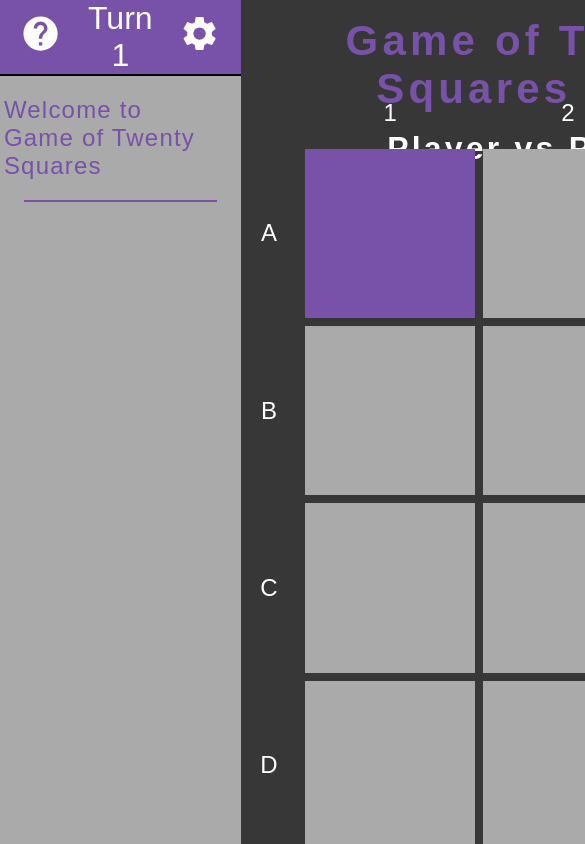
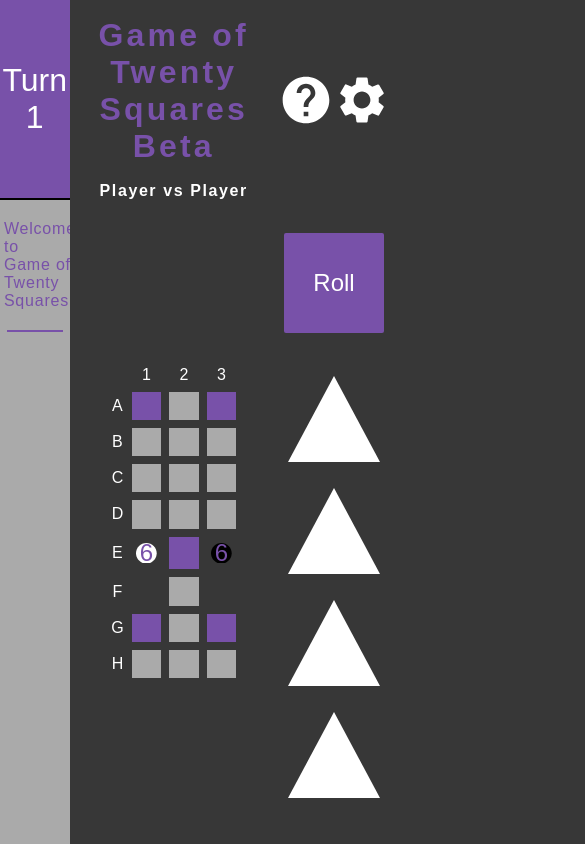
Before and after one commit to JustinTaylorWeiss/GameofTwentySquares, a React (Create React App) app: page /game in a window 390 px wide. Both pictures are taken after a click on the element "Player vs Player". Shown: the top 844 px of the page, 585 px wide, since content can reach past the window. Built offline with nearby package versions, Linux system fonts and the light colour scheme.

Commit message:
finished rough mid view

```diff
--- a/package.json
+++ b/package.json
@@ -11,6 +11,7 @@
     "react": "^17.0.1",
     "react-bootstrap": "^1.5.2",
     "react-dom": "^17.0.1",
+    "react-responsive": "^9.0.0-beta.5",
     "react-router": "^5.2.0",
     "react-router-dom": "^5.2.0",
     "react-scripts": "4.0.2",
--- a/src/game/board/component.jsx
+++ b/src/game/board/component.jsx
@@ -7,7 +7,7 @@ import { GameContext, getTileStonesWithCoords, getTileModifierWithCoords, valida
 
 const GameBoardGrid = styled.div`
   grid-area: board;
-  display: grid;
+  display: inline-grid;
   align-self: center;
   margin: 0 1vw;
   aspect-ratio: 25/10;
@@ -22,6 +22,9 @@ const GameBoardGrid = styled.div`
   @media only screen and (max-aspect-ratio: 1/1) {
     margin: 1vh 0;
     aspect-ratio: 10/25;
+    width: 60%;
+    justify-self: center;
+    place-self: center;
     grid-template-columns: 1fr 3fr 3fr 3fr;
     grid-template-rows: 1fr 3fr 3fr 3fr 3fr 3fr 3fr 3fr 3fr;
     grid-template-areas:
@@ -43,6 +46,9 @@ const GameBoardLabel = styled.div`
   place-self: center;
   font-size: 1.5rem;
   grid-area: ${props => props.gridarea};
+  @media only screen and (max-aspect-ratio: 1/1) {
+    font-size: 1rem;
+  }
 `;
 
 const GameTile = styled.div`
@@ -82,6 +88,9 @@ const GameTileText = styled.div`
     grid-area: center;
     z-index: 3;
     line-height: 1em;
+    @media only screen and (max-aspect-ratio: 1/1) {
+      font-size: 1.5rem;
+  }
 `;
 
 const GameStone = styled(g.Circle)`
--- a/src/game/component.jsx
+++ b/src/game/component.jsx
@@ -26,6 +26,13 @@ const UIGrid = styled.div`
         "lMenu mainHead rMenu"
         "lMenu board rMenu"
         "lMenu dice rMenu";
+    @media only screen and (max-aspect-ratio: 1/1) {
+        grid-template-areas:
+        "lMenuHead mainHead rMenuHead"
+        "lMenu board rMenu"
+        "lMenu board rMenu"
+        "lMenu board rMenu";
+    }
 `;
 
 export const Game = ({}) => {
--- a/src/game/dice/component.jsx
+++ b/src/game/dice/component.jsx
@@ -11,12 +11,16 @@ const DiceRow = styled.div`
     flex-direction: row;
     justify-content: center;
     align-items: center;
+    @media only screen and (max-aspect-ratio: 1/1) {
+        flex-direction: column-reverse;
+        grid-area: rMenu;
+    }
 `;
 
 const Die = styled(g.Triangle)`
-    height: 100px;
-    width: 100px;
+    aspect-ratio: 1;
     margin: 10px;
+    max-height: 12vh;
     fill: ${props => props.color === "W"
       ? "#FFFFFF"
       : "#000000"
@@ -26,12 +30,15 @@ const Die = styled(g.Triangle)`
 const RollButton = styled.div`
     position: relative;
     margin-left: 30px;
-    width: 80px;
-    height: 80px;
+    max-height: 12vh;
     border-radius: 2px;
+    padding: 50px;
     background-color: #7851A9;
     :hover {
         cursor: pointer;
+    }
+    @media only screen and (max-aspect-ratio: 1/1) {
+        margin: 0 0 30px 0;
     }
 `;
 
--- a/src/game/log/component.jsx
+++ b/src/game/log/component.jsx
@@ -5,11 +5,13 @@ import { GameContext } from '../gameContext';
 import { HelpIcon } from './assets/helpIcon';
 import { SettingsIcon } from './assets/settingsIcon';
 
+import { useMediaQuery } from 'react-responsive'
+
 const TurnMoveTracker = styled.div`
     grid-area: lMenuHead;
     display: flex;
     flex-direction: row;
-    justify-content: space-between;
+    justify-content: space-around;
     align-items: center;
     text-align: center;
     font-size: 2rem;
@@ -28,9 +30,8 @@ const MovesWrap = styled.div`
 `;
 
 const IconWrap = styled.div`
-    height: 3rem;
-    width: 3rem;
-    padding: 0 20px;
+    height: 3.5rem;
+    width: 3.5rem;
     :hover {
         cursor: pointer;
     }
@@ -42,6 +43,17 @@ const LogEntry = styled.div`
     letter-spacing: 0.05em;
     margin-left: 1vw;
     color: ${props => props.color};
+    @media only screen and (max-aspect-ratio: 1/1) {
+        font-size: 1rem;
+    }
+`;
+
+const MiniMenuWrap = styled.div`
+    display: flex;
+    flex-direction: row;
+    justify-content: space-evenly;
+    align-items: center;
+    grid-area: rMenuHead;
 `;
 
 const SwapDirectionWrap = styled.div`
@@ -56,19 +68,37 @@ export const Line = styled.div`
     border-bottom: solid 2px #7851A9;
 `;
 
+const LogButtonsMiniGroup = ({}) => {
+
+    const [_, dispatch] = React.useContext(GameContext);
+
+    return <MiniMenuWrap>
+        <IconWrap>
+            <HelpIcon onClick={() => dispatch(Actions.setWindowState("Info"))}/>
+        </IconWrap>
+        <IconWrap>
+            <SettingsIcon onClick={() => dispatch(Actions.setWindowState("Settings"))}/>
+        </IconWrap>
+    </MiniMenuWrap>
+}
+
 export const Log = ({}) => {
 
   const [gameContextState, dispatch] = React.useContext(GameContext);
 
+  const past1x1 = !useMediaQuery({query: '(max-aspect-ratio: 1/1)'});
+
   return <>
       <TurnMoveTracker color={gameContextState.gameState.activePlayer === "W" ? "#FFFFFF" : "#000000"}>
-          <IconWrap>
+          { past1x1 && <IconWrap>
               <HelpIcon onClick={() => dispatch(Actions.setWindowState("Info"))}/>
             </IconWrap>
+          }
               Turn {gameContextState.gameState.turnNumber}
-          <IconWrap>
+          { past1x1 && <IconWrap>
               <SettingsIcon onClick={() => dispatch(Actions.setWindowState("Settings"))}/>
             </IconWrap>
+          }
       </TurnMoveTracker>
         <MovesWrap>
             <SwapDirectionWrap>
@@ -89,5 +119,6 @@ export const Log = ({}) => {
             }
             </SwapDirectionWrap>
         </MovesWrap>
+        { !past1x1 && <LogButtonsMiniGroup/> }
   </>
 };
--- a/src/game/titleHead/component.jsx
+++ b/src/game/titleHead/component.jsx
@@ -16,6 +16,9 @@ const H1 = styled.h1`
     padding: 2vh 0;
     letter-spacing: 0.1em;
     font-weight: 700;
+    @media only screen and (max-aspect-ratio: 1/1) {
+        font-size: 2rem;
+    }
 `;
 
 const H2 = styled.h2`
@@ -24,6 +27,9 @@ const H2 = styled.h2`
     letter-spacing: 0.1em;
     font-weight: 700;
     color: #FFFFFF;
+    @media only screen and (max-aspect-ratio: 1/1) {
+        font-size: 1rem;
+    }
 `;
 
 export const TitleHead = ({}) => {
```
Also changed, not shown: 1 other file (tests, documents, lock files or other folders). Lines whose indentation alone changed are shown as unchanged.
